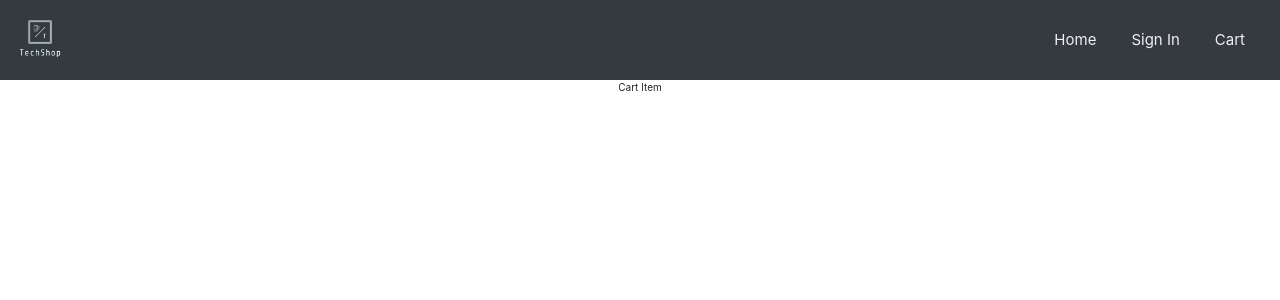
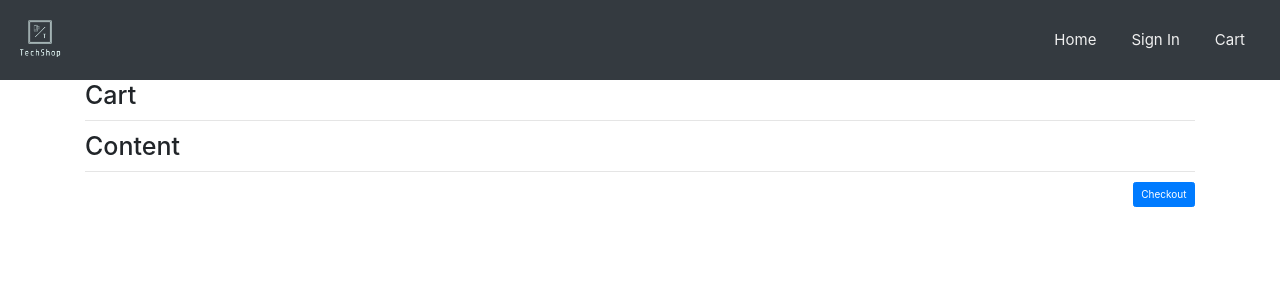
Before and after one commit to urlDev/react-techshop, a React (Create React App) app: page /cart in a window 1280 px wide. Shown: the top 300 px of the page. Built offline with nearby package versions, Linux system fonts and the light colour scheme.

Commit message:
product component made, props added :star:

```diff
--- a/src/Components/Cart/Cart.jsx
+++ b/src/Components/Cart/Cart.jsx
@@ -1,4 +1,5 @@
 import React, { Component } from 'react';
+import { Container, Row, Col, Button } from 'react-bootstrap';
 
 import "./Cart.scss";
 
@@ -9,8 +10,22 @@ class Cart extends Component {
     }
     render() {
         return (
-            <div>
-                Cart Item
+            <div className="cartWrap">
+                <Container>
+                    <Row>
+                        <Col>
+                            <h1 className="cartHeader">
+                                Cart
+                            </h1>
+                            <hr/>
+                            <h1>
+                            Content
+                            </h1>
+                            <hr/>
+                            <Button className="buttonCart">Checkout</Button>
+                        </Col>
+                    </Row>
+                </Container>
             </div>
         );
     }
--- a/src/Components/Cart/Cart.scss
+++ b/src/Components/Cart/Cart.scss
@@ -0,0 +1,6 @@
+.cartWrap {
+    text-align: left;
+    .buttonCart {
+        float: right;
+    }
+}
--- a/src/Components/Details/Details.jsx
+++ b/src/Components/Details/Details.jsx
@@ -1,16 +1,21 @@
 import React, { Component } from 'react';
+import storeProducts from "../ShopItems/Data/data.js";
+import { Container, Row, Col, Card } from 'react-bootstrap';
 
 import "./Details.scss";
 
 class Details extends Component {
-    constructor(props) {
-        super(props);
-        this.state = {  };
-    }
     render() {
+        // const { id, title, img, price, company, info } = this.props.products;
         return (
             <div>
-                Details
+                <Container>
+                    <Row>
+                        <Col >
+                            Model :
+                        </Col>
+                    </Row>
+                </Container>
             </div>
         );
     }
--- /dev/null
+++ b/src/Components/Product/Product.jsx
@@ -0,0 +1,34 @@
+import React, { Component } from 'react';
+import { Link } from 'react-router-dom';
+import { Container, Row, Col, Card } from 'react-bootstrap';
+import './Product.scss';
+
+class Product extends Component {
+
+    handleClick = () => {
+		this.setState({
+			title: this.props.products.title
+		});
+		console.log(this.props.products.title + ' title is logged');
+	};
+
+	render() {
+        const { id, title, img, price, inCart } = this.props.products
+        return (
+			<Col key={id} className="vis m-5 p-0">
+				<Link variant="outline-info" to="/details">
+					<Card onClick={this.handleClick}>
+						<Card.Img variant="top" src={(`./Data/img/product-${id}.png`)} alt={title} />
+						<Card.Body>
+							<Card.Title>{title}</Card.Title>
+							<Card.Text>{`${price}$`}</Card.Text>
+						</Card.Body>
+					</Card>
+				</Link>
+			</Col>
+
+		);
+	}
+}
+
+export default Product;
--- a/src/Components/ShopItems/ShopItems.jsx
+++ b/src/Components/ShopItems/ShopItems.jsx
@@ -1,38 +1,49 @@
 import React, { Component } from 'react';
 import storeProducts from './Data/data.js';
 import { Container, Row, Col, Card } from 'react-bootstrap';
+import { Link } from 'react-router-dom';
+import Product from "../Product/Product";
 
 import './ShopItems.scss';
+
+const { id, title, img, price, company, info } = storeProducts;
 
 class ShopItems extends Component {
 	constructor(props) {
 		super(props);
-		this.state = {};
+		this.state = {
+			products: storeProducts
+		};
 	}
+
+
+
 	render() {
-		// const { img, title, price, id } = storeProducts;
 		return (
 			<Container className="p-0">
 				<Row className="m-0 p-0">
-					{/* {storeProducts.map(({img, title, id, price}) => {
-                    //     console.log(<Col key={id} title={title} img={img} price={`${price}$`} xs={4} className="vis" />)
-					// 	return <Col key={id} title={title} img={img} price={`${price}$`} xs={4} className="vis" />
-
-					// })}*/}
-					{storeProducts.map(({ title, id, img, price }) => {
+					{/* 	{storeProducts.map(({ title, id, img, price }) => {
 						return (
-							<Col key={id}  className="vis m-5 p-0">
-								<Card>
-									<Card.Img variant="top" src={require(`./Data/img/product-${id}.png`)} alt={title} />
-									<Card.Body>
-										<Card.Title>{title}</Card.Title>
-										<Card.Text>
-											{`${price}$`}
-										</Card.Text>
-									</Card.Body>
-
-								</Card>
+							<Col key={id} className="vis m-5 p-0">
+								<Link variant="outline-info" to="/details">
+									<Card onClick={this.handleClick} >
+										<Card.Img
+											variant="top"
+											src={require(`./Data/img/product-${id}.png`)}
+											alt={title}
+										/>
+										<Card.Body>
+											<Card.Title>{title}</Card.Title>
+											<Card.Text>{`${price}$`}</Card.Text>
+										</Card.Body>
+									</Card>
+								</Link>
 							</Col>
+						);
+					})} */}
+					{this.state.products.map((product) => {
+						return (
+							<Product key={product.id} products={product} ></Product>
 						);
 					})}
 				</Row>
```
Also changed, not shown: src/Components/Product/Product.scss (added).
